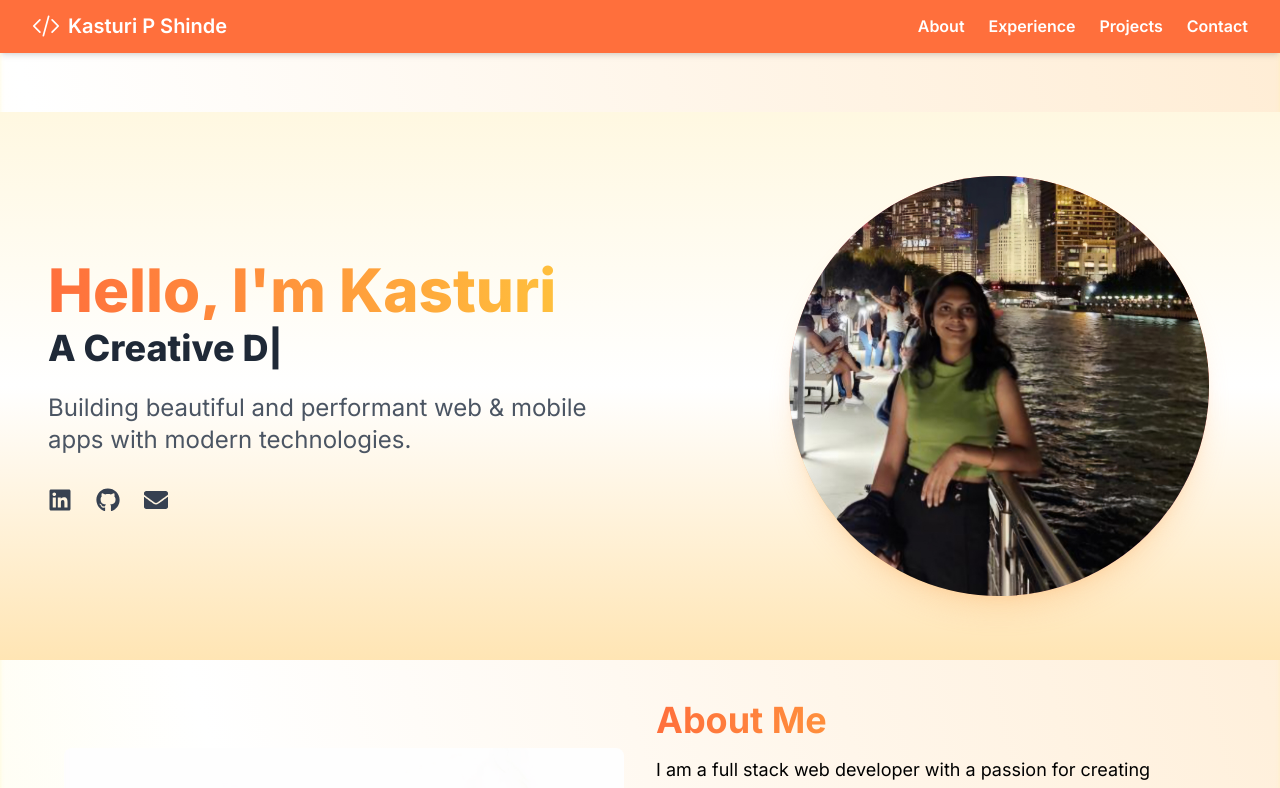
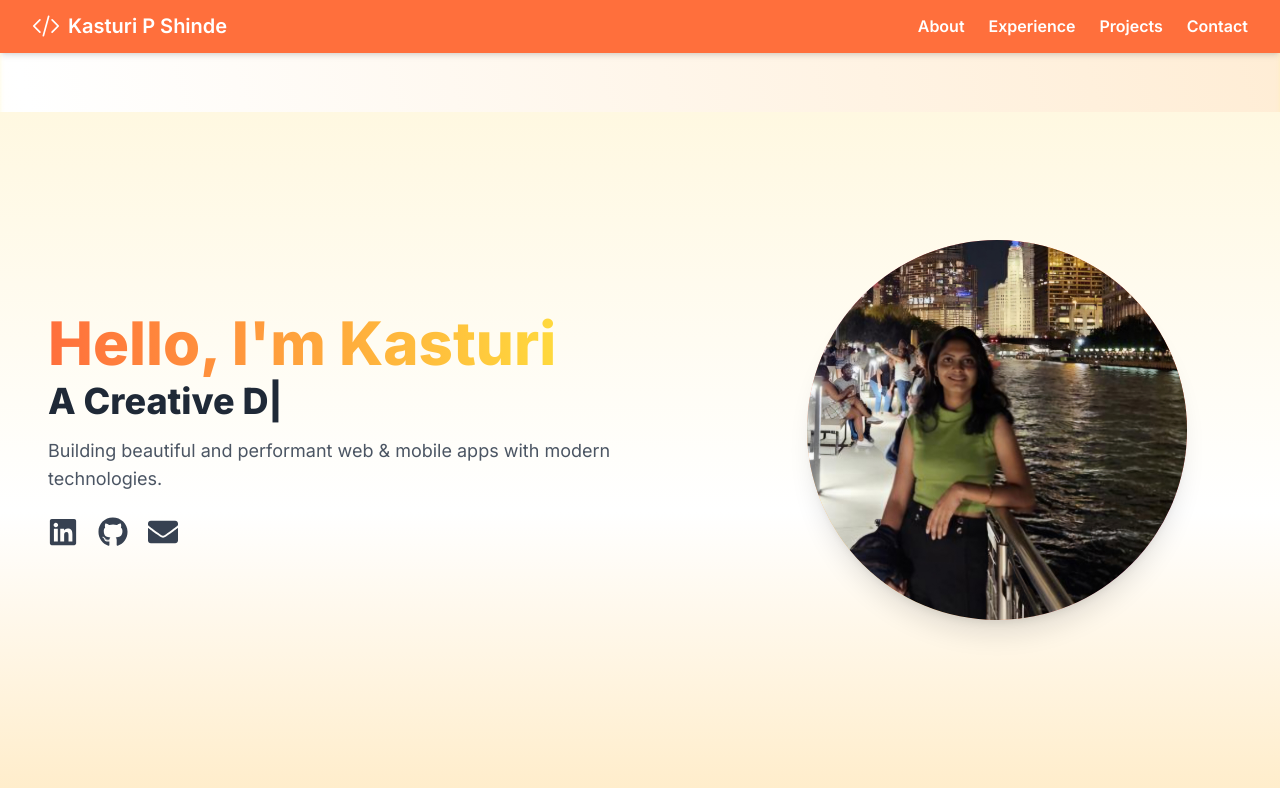
Before and after one commit to kasturi-23/_Portfolio, a Next.js app: page / in a window 1280 px wide. Shown: the top 788 px of the page. Built offline with nearby package versions, Linux system fonts and the light colour scheme.

Commit message:
Refactor HeroSection layout and styling

```diff
--- a/src/app/components/HeroSection.jsx
+++ b/src/app/components/HeroSection.jsx
@@ -8,24 +8,40 @@ import { FaGithub, FaLinkedin, FaEnvelope } from "react-icons/fa";
 
 const HeroSection = () => {
   return (
-    <section className="relative overflow-hidden bg-gradient-to-b from-[#FFF8E1] via-[#FFFFFF] to-[#FFE5B4] py-16 px-6 sm:px-12 max-w-[1440px] mx-auto">
-
-      {/* Animated background blur */}
+    <section
+      id="home"
+      className="
+         relative overflow-hidden
+    bg-gradient-to-b from-[#FFF8E1] via-[#FFFFFF] to-[#FFE5B4]
+    pt-28 sm:pt-32
+    pb-16
+    px-1 sm:px-6 md:px-12
+    w-full
+    min-h-screen
+      "
+    >
+      {/* Background Glow */}
       <div className="absolute -z-10 inset-0 bg-[radial-gradient(ellipse_at_center,_var(--tw-gradient-stops))] from-yellow-200/20 via-pink-200/10 to-orange-200/20 blur-2xl" />
 
-      <div className="grid grid-cols-1 sm:grid-cols-12 items-center gap-12">
+      <div className="w-full max-w-7xl mx-auto">
+        <div className="grid grid-cols-1 sm:grid-cols-12 gap-10 items-center">
 
-        {/* Left Section */}
+          {/* TEXT */}
           <motion.div
-          initial={{ opacity: 0, x: -30 }}
-          animate={{ opacity: 1, x: 0 }}
-          transition={{ duration: 0.8 }}
-          className="col-span-12 sm:col-span-7 text-center sm:text-left"
+            initial={{ opacity: 0, y: 20 }}
+            animate={{ opacity: 1, y: 0 }}
+            transition={{ duration: 0.6 }}
+            className="
+              col-span-12 sm:col-span-7
+              text-center sm:text-left
+              flex flex-col items-center sm:items-start
+            "
           >
-          <h1 className="text-4xl sm:text-5xl md:text-6xl font-extrabold leading-tight mb-6">
-            <span className="block text-transparent bg-clip-text bg-gradient-to-r from-[#FF6F3C] to-[#FFD93D]">
+            <h1 className="mb-4 font-extrabold text-2xl sm:text-4xl md:text-5xl lg:text-6xl">
+              <span className="text-transparent bg-clip-text bg-gradient-to-r from-[#FF6F3C] to-[#FFD93D]">
                 Hello, I&apos;m Kasturi
               </span>
+
               <TypeAnimation
                 sequence={[
                   "A Passionate Engineer",
@@ -42,58 +58,66 @@ const HeroSection = () => {
                 wrapper="span"
                 speed={50}
                 repeat={Infinity}
-              className="block text-gray-800 text-2xl sm:text-3xl md:text-4xl mt-2"
+                className="
+                  block mt-2
+                  text-gray-800
+                  text-xl sm:text-2xl md:text-3xl lg:text-4xl
+                "
               />
             </h1>
 
-          <p className="text-gray-600 text-lg sm:text-xl md:text-2xl mb-8 max-w-xl mx-auto sm:mx-0">
+            <p className="text-gray-600 mb-6 max-w-xl text-sm sm:text-base md:text-lg">
               Building beautiful and performant web & mobile apps with modern technologies.
             </p>
 
-          <div className="flex justify-center sm:justify-start space-x-6 text-2xl text-gray-700">
-            <Link
-              href="https://www.linkedin.com/in/kasturi-p-shinde/"
-              target="_blank"
-              aria-label="LinkedIn"
-              className="hover:text-red-500 transition-colors"
-            >
-              <FaLinkedin />
+            {/* Social Icons */}
+            <div className="flex gap-5 text-2xl sm:text-3xl text-gray-700">
+              <Link href="https://www.linkedin.com/in/kasturi-p-shinde/" target="_blank">
+                <FaLinkedin className="hover:text-red-500 transition-colors" />
               </Link>
-            <Link
-              href="https://github.com/kasturi-23"
-              target="_blank"
-              aria-label="GitHub"
-              className="hover:text-red-500 transition-colors"
-            >
-              <FaGithub />
+              <Link href="https://github.com/kasturi-23" target="_blank">
+                <FaGithub className="hover:text-red-500 transition-colors" />
               </Link>
-            <Link
-              href="mailto:kshinde3@hawk.illinoistech.edu"
-              aria-label="Email"
-              className="hover:text-red-500 transition-colors"
-            >
-              <FaEnvelope />
+              <Link href="mailto:kshinde3@hawk.illinoistech.edu">
+                <FaEnvelope className="hover:text-red-500 transition-colors" />
               </Link>
             </div>
           </motion.div>
 
-        {/* Right Section - Image */}
+          {/* IMAGE */}
           <motion.div
-          initial={{ opacity: 0, x: 30 }}
-          animate={{ opacity: 1, x: 0 }}
-          transition={{ duration: 0.8 }}
-          className="col-span-12 sm:col-span-5 flex justify-center"
+            initial={{ opacity: 0, scale: 0.9 }}
+            animate={{ opacity: 1, scale: 1 }}
+            transition={{ duration: 0.6 }}
+            className="
+              col-span-12 sm:col-span-5
+              flex justify-center
+              mt-10 sm:mt-0
+            "
           >
-          <div className="relative rounded-full bg-gradient-to-tr from-yellow-300 via-pink-400 to-orange-500 p-1 w-[220px] h-[220px] sm:w-[300px] sm:h-[300px] md:w-[360px] md:h-[360px] lg:w-[420px] lg:h-[420px] shadow-xl shadow-orange-300/30">
+            <div
+              className="
+                relative rounded-full p-1
+                bg-gradient-to-tr from-yellow-300 via-pink-400 to-orange-500
+
+                w-[220px] h-[220px]
+                sm:w-[300px] sm:h-[300px]
+                md:w-[380px] md:h-[380px]
+
+                shadow-xl
+              "
+            >
               <Image
                 src="/images/Screenshot_20250617_200712_WhatsApp.jpg"
-              alt="Kasturi's portrait"
+                alt="Kasturi"
                 fill
+                priority
                 className="rounded-full object-cover"
-              priority
               />
             </div>
           </motion.div>
+
+        </div>
       </div>
     </section>
   );
```
Lines whose indentation alone changed are shown as unchanged.
